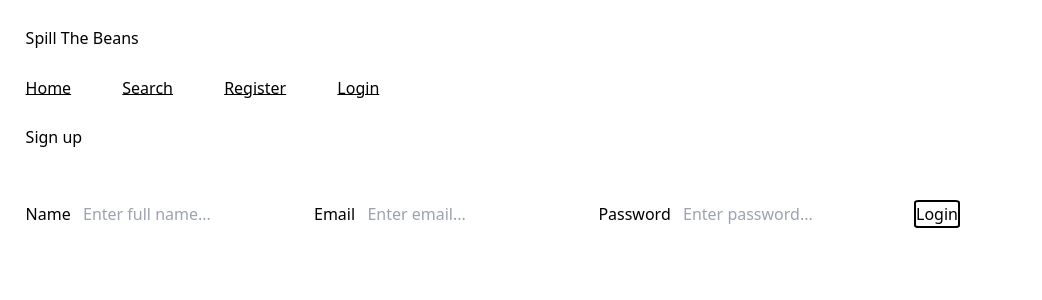
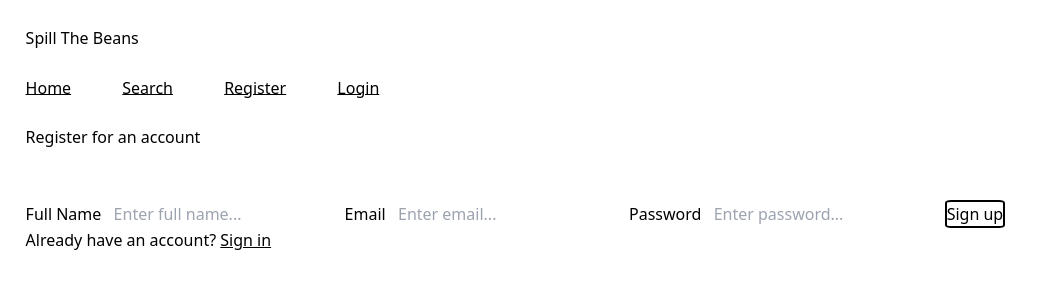
Before and after one commit to camillegonzales/mern-coffee-review, a React (Create React App) app in the folder client/: page /register in a window 1280 px wide. Shown: the top 300 px of the page, without its empty margins (0-1042 px from the left). Built offline with nearby package versions, Linux system fonts and the light colour scheme.

Commit message:
handle user registration form

```diff
--- a/client/src/App.css
+++ b/client/src/App.css
@@ -37,7 +37,7 @@ aside {}
 footer {}
 
 /* ----- Anchors ----- Text links */
-a {}
+a {text-decoration: underline;}
 a:link {}
 a:hover {}
 a:active {}
@@ -45,7 +45,7 @@ a:visited {}
 
 /*  ----- Navigation ----- Override text links for navigation only.  */
 nav {}
-nav a {padding: 2%; text-decoration: underline;}
+nav a {padding: 2%;}
 nav a:hover {}
 
 /*  -----  Typography  ----- */
--- a/client/src/forms/Login.js
+++ b/client/src/forms/Login.js
@@ -1,5 +1,6 @@
 import { useContext, useState } from "react";
 import { authContext } from "../context/AuthContext/AuthContext";
+import { Link } from 'react-router-dom';
 
 const Login = () => {
   const { loginUserAction, userAuth } = useContext(authContext);
@@ -27,7 +28,7 @@ const Login = () => {
 
   return (
     <div>
-        <h1>Login</h1>
+        <h1>Sign into your account</h1>
         <form onSubmit={onSubmitHandler}>
           <label>Email</label>
           <input
@@ -49,6 +50,7 @@ const Login = () => {
 
           <button type='submit'>Login</button>
         </form>
+        <p>Don't have an account? <Link to='/register'>Register for one here</Link></p>
     </div>
   );
 };
--- a/client/src/forms/Register.js
+++ b/client/src/forms/Register.js
@@ -1,15 +1,62 @@
+import { useState } from "react";
+import { Link } from 'react-router-dom';
+
 const Register = () => {
+  // Form data
+  const [formData, setFormData] = useState({
+    userName: '',
+    email: '',
+    password: ''
+  });
+  const {userName, email, password} = formData
+
+  // onChange
+  const onChangeInput = e => {
+    setFormData({ ...formData, [e.target.name]: e.target.value })
+  }
+
+  // Submit
+  const onSubmitHandler = e => {
+    if (!userName || !email || !password) {
+      return alert("Please fill out all fields");
+    }
+    e.preventDefault();
+    console.log(formData);
+  }
+
   return (
     <div>
-            <h1>Sign up</h1>
-            <form>
-                <label>Name</label>
-                <input type='text' placeholder='Enter full name...' />
+          <h1>Register for an account</h1>
+          <form onSubmit={onSubmitHandler}>
+              <label>Full Name</label>
+              <input
+                onChange={onChangeInput}
+                value={userName}
+                name='userName'
+                type='text'
+                placeholder='Enter full name...'
+              />
+
               <label>Email</label>
-                <input type='email' placeholder='Enter email...' />
+              <input
+                onChange={onChangeInput}
+                value={email}
+                name='email'
+                type='email'
+                placeholder='Enter email...'
+              />
+
               <label>Password</label>
-                <input type='password' placeholder='Enter password...' />
-                <button type='submit'>Login</button>
+              <input
+                onChange={onChangeInput}
+                value={password}
+                name='password'
+                type='password'
+                placeholder='Enter password...'
+              />
+
+              <button type='submit'>Sign up</button>
+              <p>Already have an account? <Link to='/login'>Sign in</Link></p>
         </form>
     </div>
   );
```
Lines whose indentation alone changed are shown as unchanged.
